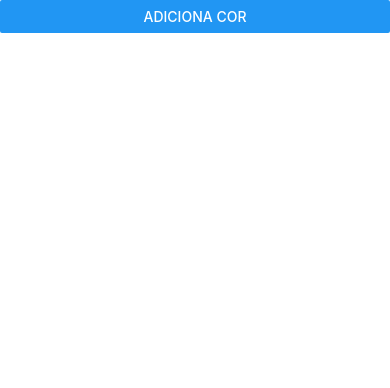
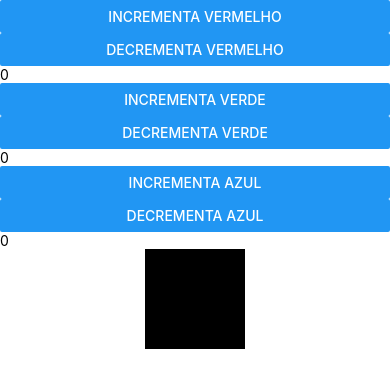
Before and after one commit to ds151-alexkutzke/ds151-code-04-state-hooks, a React Native app: screen / in a window 390 px wide. Shown: the top 388 px of the page. Built offline with nearby package versions, Linux system fonts and the light colour scheme.

Commit message:
feat: tela com contadores para rgb

```diff
--- a/App.tsx
+++ b/App.tsx
@@ -1,13 +1,13 @@
 import { StatusBar } from 'expo-status-bar';
 import { StyleSheet, Text } from 'react-native';
 import { SafeAreaProvider, SafeAreaView } from 'react-native-safe-area-context';
-import ColorListScreen from './src/screens/ColorListScreen';
+import ColorCounterScreen from './src/screens/ColorCounterScreen';
 
 export default function App() {
   return (
     <SafeAreaProvider>
       <SafeAreaView style={styles.container}>
-        <ColorListScreen />
+        <ColorCounterScreen />
         <StatusBar style="auto" />
       </SafeAreaView >
     </SafeAreaProvider>
--- /dev/null
+++ b/src/components/GeneralCounter.tsx
@@ -0,0 +1,30 @@
+import { View, Button, Text } from 'react-native';
+
+interface generalCounterProps {
+  labelInc: string,
+  labelDec: string,
+  onInc: () => void,
+  onDec: () => void,
+  value: number,
+}
+
+const GeneralCounter = ({ labelInc, labelDec, onInc, onDec, value }: generalCounterProps) => {
+
+  return (
+    <View>
+      <Button
+        title={labelInc}
+        onPress={onInc}
+      />
+      <Button
+        title={labelDec}
+        onPress={onDec}
+      />
+      <Text>
+        {value}
+      </Text>
+    </View>
+  );
+};
+
+export default GeneralCounter;
--- /dev/null
+++ b/src/screens/ColorCounterScreen.tsx
@@ -0,0 +1,59 @@
+import { useState } from 'react';
+import { View, StyleSheet } from 'react-native';
+import GeneralCounter from '../components/GeneralCounter';
+
+type ColorComponent = 'red' | 'green' | 'blue';
+
+const COLOR_INCREMENT = 10;
+
+const validateColorValue = (val: number): number => Math.min(255, Math.max(0, val));
+
+const ColorCounterScreen = () => {
+
+  const [color, setColor] = useState({ red: 0, green: 0, blue: 0 });
+
+  const updateColor = (color: ColorComponent, increment: number) => {
+    setColor(prevColor => ({
+      ...prevColor,
+      [color]: validateColorValue(prevColor[color] + increment)
+    }));
+  };
+
+  return (
+    <View>
+      <GeneralCounter
+        labelInc="Incrementa Vermelho"
+        labelDec="Decrementa Vermelho"
+        onInc={() => updateColor('red', COLOR_INCREMENT)}
+        onDec={() => updateColor('red', -COLOR_INCREMENT)}
+        value={color.red}
+      />
+      <GeneralCounter
+        labelInc="Incrementa Verde"
+        labelDec="Decrementa Verde"
+        onInc={() => updateColor('green', COLOR_INCREMENT)}
+        onDec={() => updateColor('green', -COLOR_INCREMENT)}
+        value={color.green}
+      />
+      <GeneralCounter
+        labelInc="Incrementa Azul"
+        labelDec="Decrementa Azul"
+        onInc={() => updateColor('blue', COLOR_INCREMENT)}
+        onDec={() => updateColor('blue', -COLOR_INCREMENT)}
+        value={color.blue}
+      />
+      <View style={[styles.colorView, { backgroundColor: `rgb(${color.red},${color.green},${color.blue})` }]}>
+      </View>
+    </View>
+  )
+}
+
+const styles = StyleSheet.create({
+  colorView: {
+    width: 100,
+    height: 100,
+    alignSelf: 'center',
+  }
+});
+
+export default ColorCounterScreen;
```
